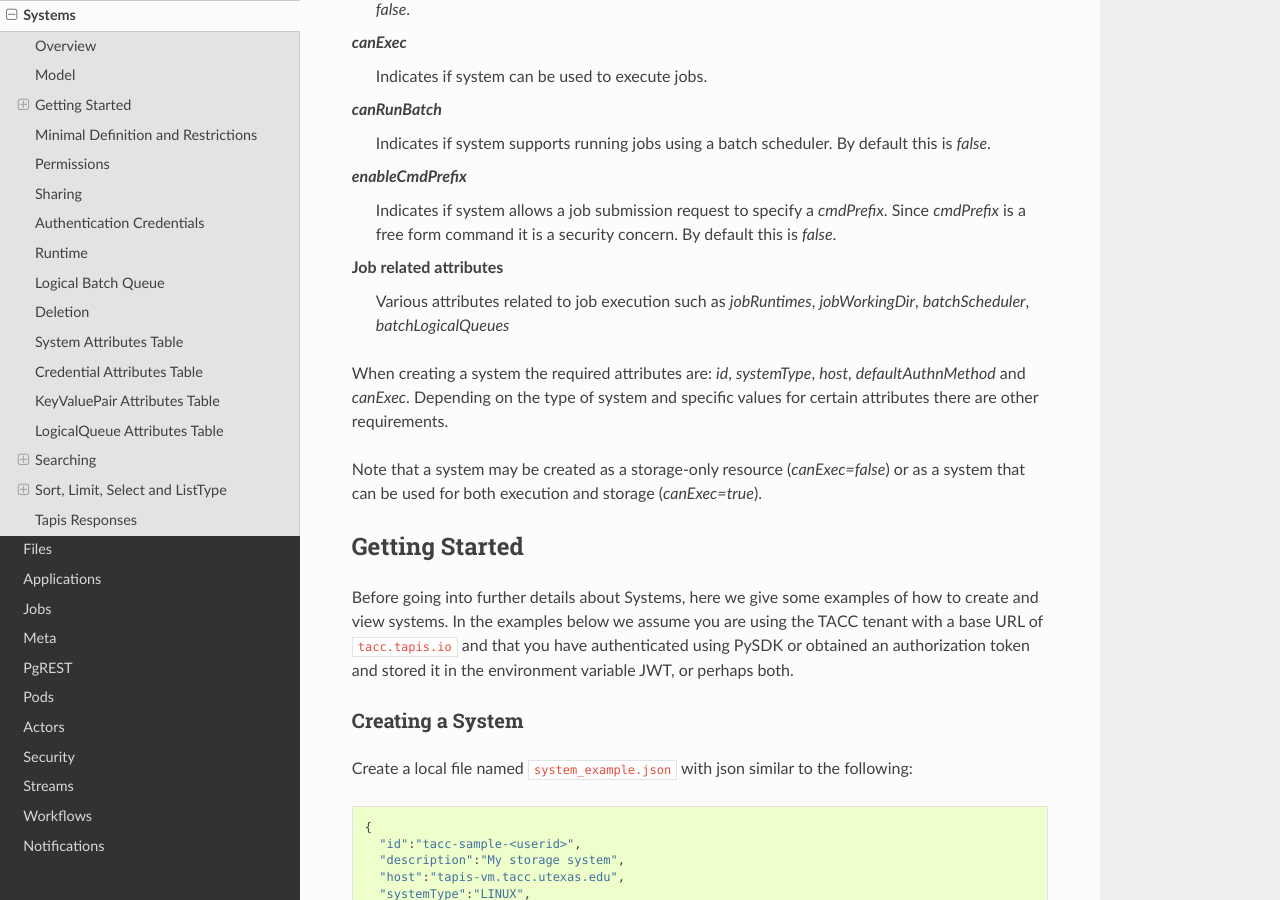
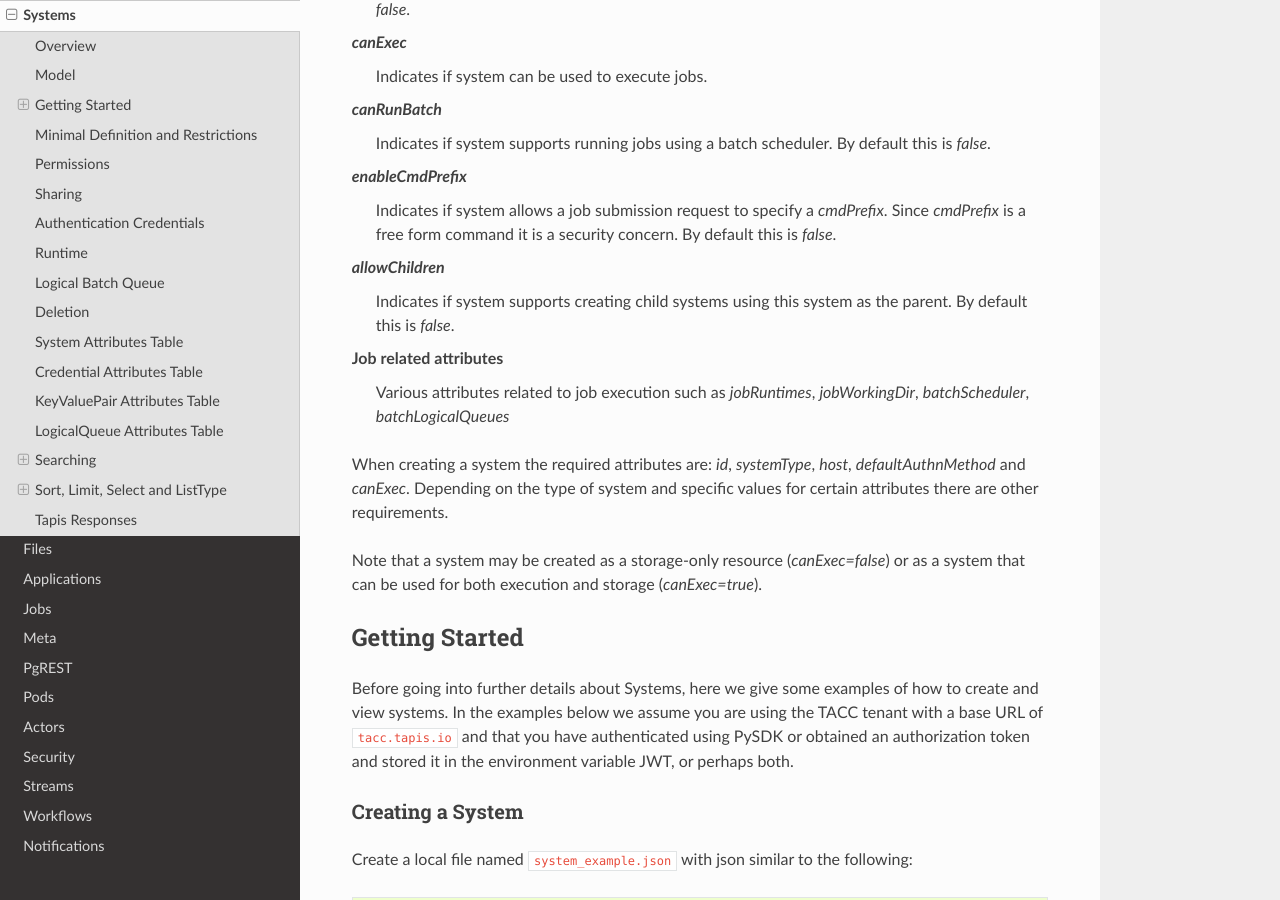
Before and after one commit to tapis-project/documentation, a Sphinx documentation site: the page built from source/technical/systems.rst, in a window 1280 px wide and 900 px high, scrolled down 1997 px. Built offline with Sphinx 7.4.7 and the Read the Docs theme 2.0.0, drawn with Linux system fonts in a browser that asks for light colours; some of the changed text lies outside the part shown.

Commit message:
Systems: update for allowChildren, other minor updates.

```diff
--- a/source/technical/files.rst
+++ b/source/technical/files.rst
@@ -118,7 +118,7 @@ resulting path will become the key.
 
 .. note::
   When *rootDir* is defined for an S3 system it typically should not begin with ``/``.
-  S3 keys are usually created and manipulated using URLs and do not have a leading ``/``.
+  For S3 keys are typically created and manipulated using URLs and do not have a leading ``/``.
 
 Handling of symbolic links on Linux systems
 ^^^^^^^^^^^^^^^^^^^^^^^^^^^^^^^^^^^^^^^^^^^
--- a/source/technical/systems.rst
+++ b/source/technical/systems.rst
@@ -82,6 +82,8 @@ At a high level a system represents the following information:
 *enableCmdPrefix*
   Indicates if system allows a job submission request to specify a *cmdPrefix*. Since *cmdPrefix* is a free form
   command it is a security concern. By default this is *false*.
+*allowChildren*
+  Indicates if system supports creating child systems using this system as the parent. By default this is *false*.
 Job related attributes
   Various attributes related to job execution such as *jobRuntimes*, *jobWorkingDir*,
   *batchScheduler*, *batchLogicalQueues*
@@ -344,6 +346,7 @@ The response should look similar to the following::
         "canExec": false,
         "canRunBatch": false,
         "enableCmdPrefix": false,
+        "allowChildren": false,
         "jobRuntimes": [],
         "jobWorkingDir": null,
         "jobEnvVariables": [],
@@ -745,6 +748,9 @@ System Attributes Table
 |                     |                |                      | - By default this is *false*.                                                        |
 +---------------------+----------------+----------------------+--------------------------------------------------------------------------------------+
 | enableCmdPrefix     | boolean        |                      | - Indicates if system allows a job submission request to specify a cmdPrefix.        |
+|                     |                |                      | - By default this is *false*.                                                        |
++---------------------+----------------+----------------------+--------------------------------------------------------------------------------------+
+| allowChildren       | boolean        |                      | - Indicates if system supports creating child systems using this system as parent.   |
 |                     |                |                      | - By default this is *false*.                                                        |
 +---------------------+----------------+----------------------+--------------------------------------------------------------------------------------+
 | jobRuntimes         | [Runtime]      |                      | - List of runtime environments supported by the system.                              |
```
Also changed, not shown: source/technical/jobs.rst (+6 -6 lines).
